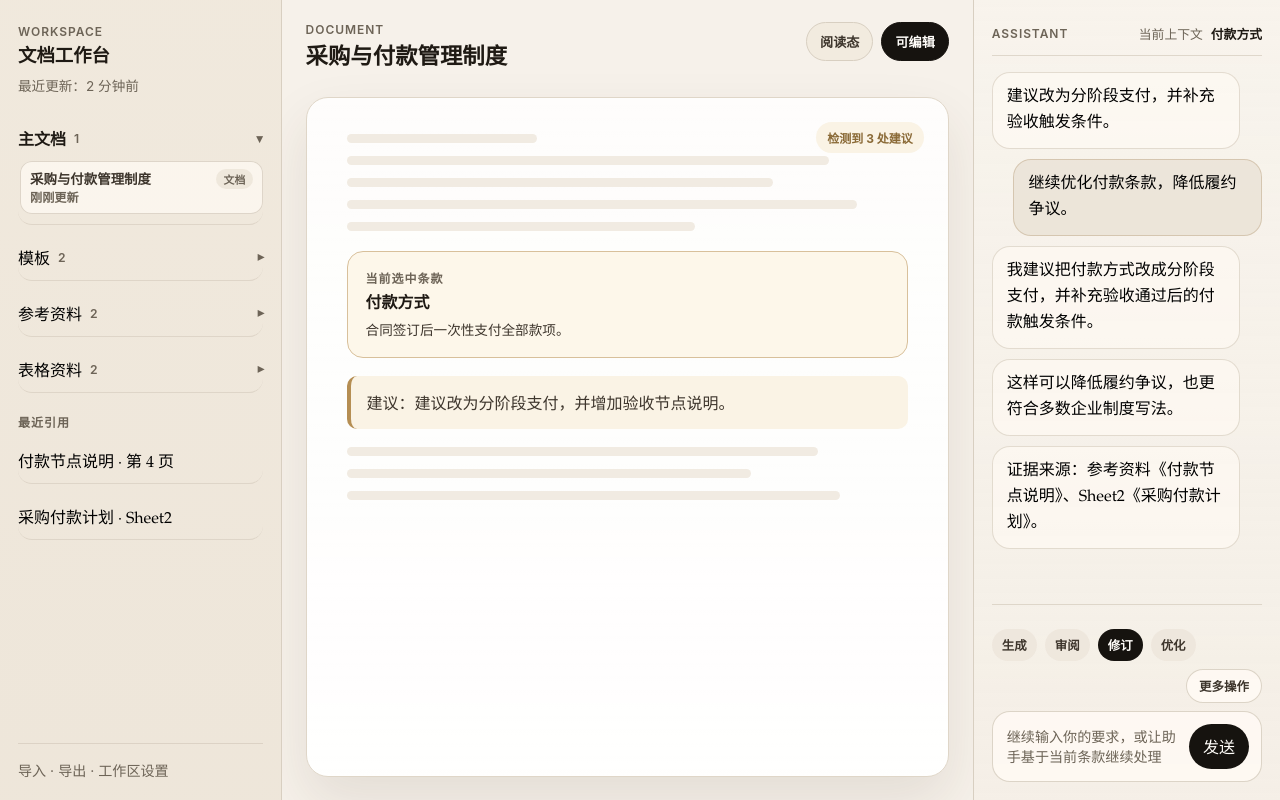
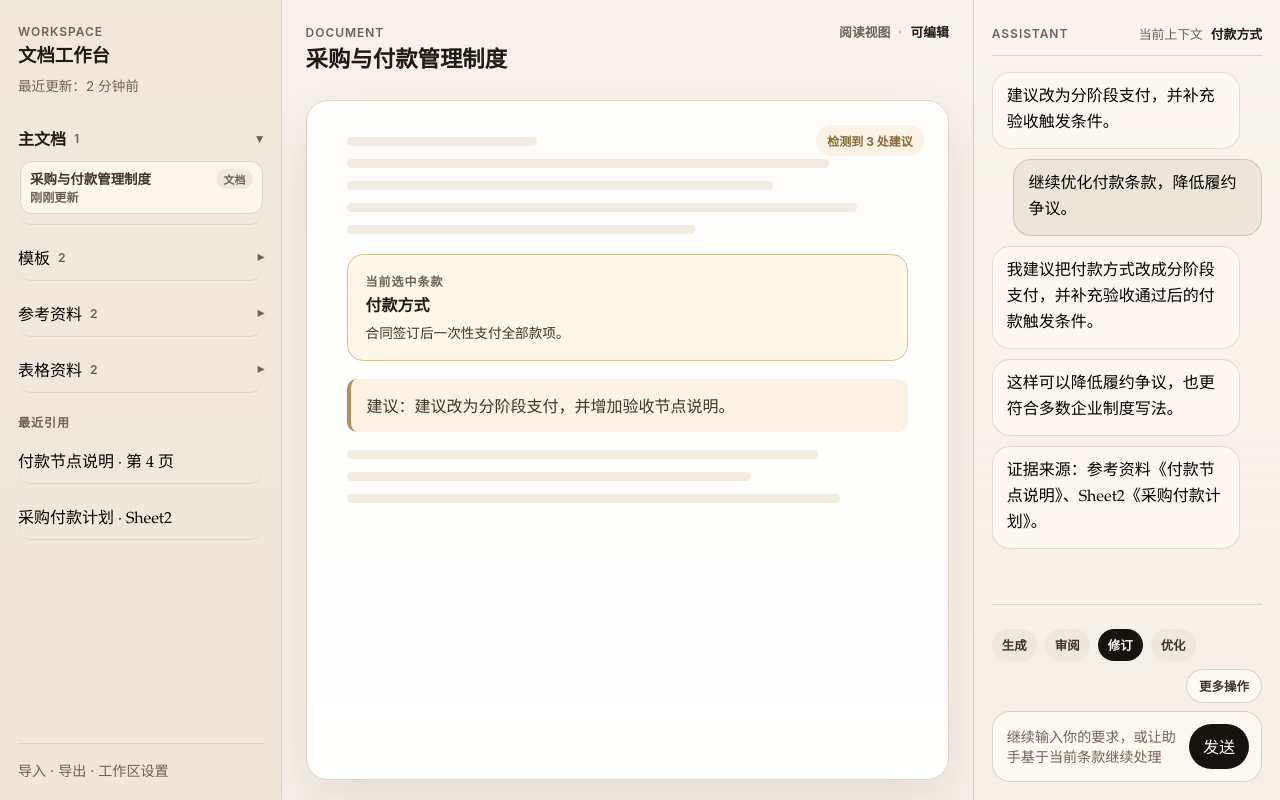
Before and after one commit to gandli/docx-reviewer, a React (Vite) app: page /workspace/1 in a window 1280 px wide. Built offline with nearby package versions, Linux system fonts and the light colour scheme.

Commit message:
style: soften document header status

```diff
--- a/src/app/styles.css
+++ b/src/app/styles.css
@@ -239,32 +239,28 @@ textarea {
 
 .document-header {
   display: flex;
-  align-items: flex-start;
+  align-items: baseline;
   justify-content: space-between;
   gap: 16px;
   margin-bottom: 18px;
 }
 
-.document-status {
-  display: flex;
+.document-status-inline {
+  display: inline-flex;
+  align-items: center;
   gap: 8px;
+  color: var(--color-text-muted);
   font-family: "Inter", "Avenir Next", "Segoe UI", sans-serif;
-}
-
-.status-pill {
-  padding: 9px 13px;
-  border: 1px solid var(--color-border-soft);
-  border-radius: 999px;
-  background: #f2ebdf;
-  color: var(--color-text-secondary);
-  font-size: 0.82rem;
+  font-size: 0.8rem;
   font-weight: 600;
 }
 
-.status-pill.is-primary {
-  background: var(--color-ink-strong);
-  border-color: var(--color-ink-strong);
-  color: #fffdf9;
+.document-status-inline__item.is-active {
+  color: var(--color-text-primary);
+}
+
+.document-status-inline__divider {
+  color: rgba(109, 100, 87, 0.55);
 }
 
 .document-canvas {
--- a/src/features/editor-draft/components/document-header.tsx
+++ b/src/features/editor-draft/components/document-header.tsx
@@ -11,9 +11,12 @@ export function DocumentHeader({ title }: DocumentHeaderProps) {
           {title}
         </div>
       </div>
-      <div className="document-status">
-        <div className="status-pill">阅读态</div>
-        <div className="status-pill is-primary">可编辑</div>
+      <div className="document-status-inline">
+        <span className="document-status-inline__item">阅读视图</span>
+        <span className="document-status-inline__divider" aria-hidden="true">
+          ·
+        </span>
+        <span className="document-status-inline__item is-active">可编辑</span>
       </div>
     </header>
   );
```
Also changed, not shown: 1 other file (tests, documents, lock files or other folders).
